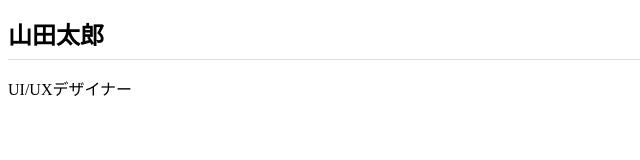
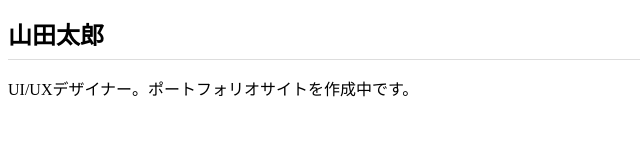
Before and after one commit to bonobono-kiwi/bonobono-kiwi.github.io, a plain HTML site: page index.html in a window 1280 px wide. Shown: the whole page, without its empty margins (0-640 px from the left). Drawn offline with Linux system fonts and the light colour scheme.

Commit message:
Add files via upload

```diff
--- a/index.html
+++ b/index.html
@@ -7,6 +7,6 @@
   </head>
   <body>
     <h1>山田太郎</h1>
-    <p>UI/UXデザイナー</p>
+    <p>UI/UXデザイナー。ポートフォリオサイトを作成中です。</p>
   </body>
 </html>
```
